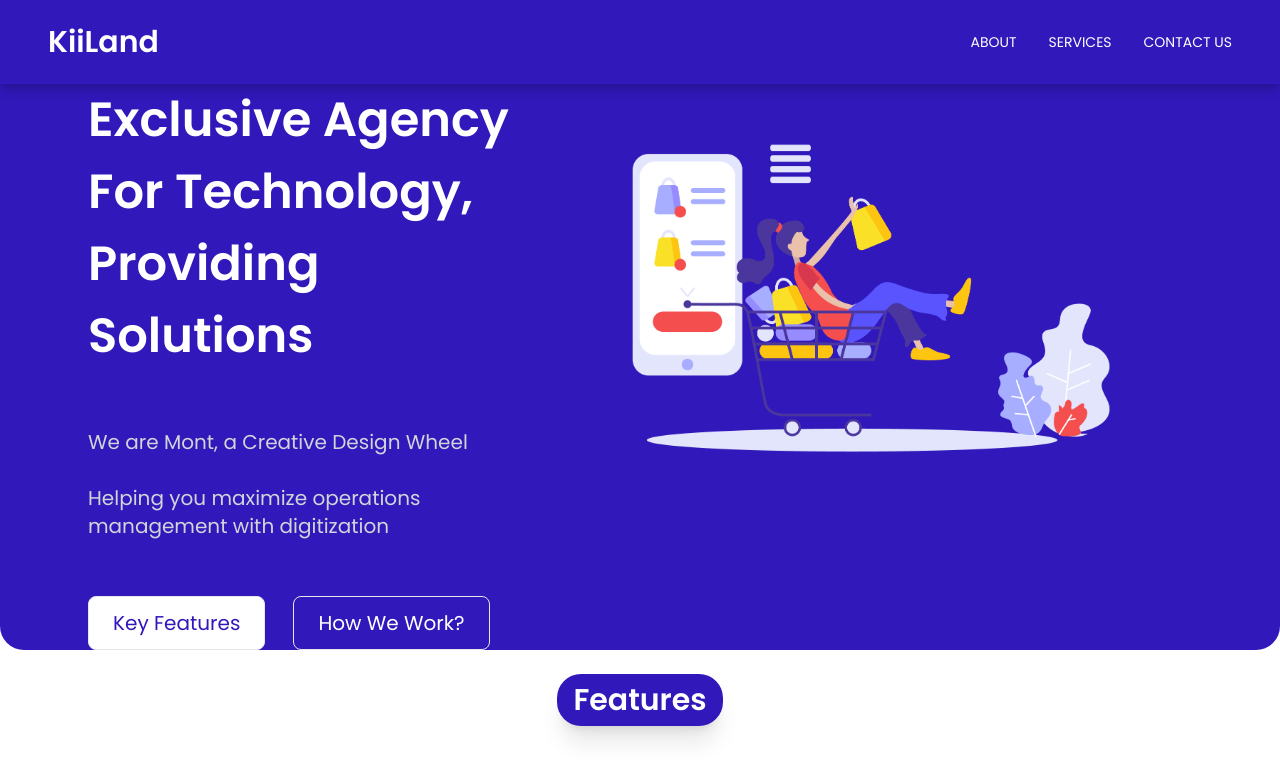
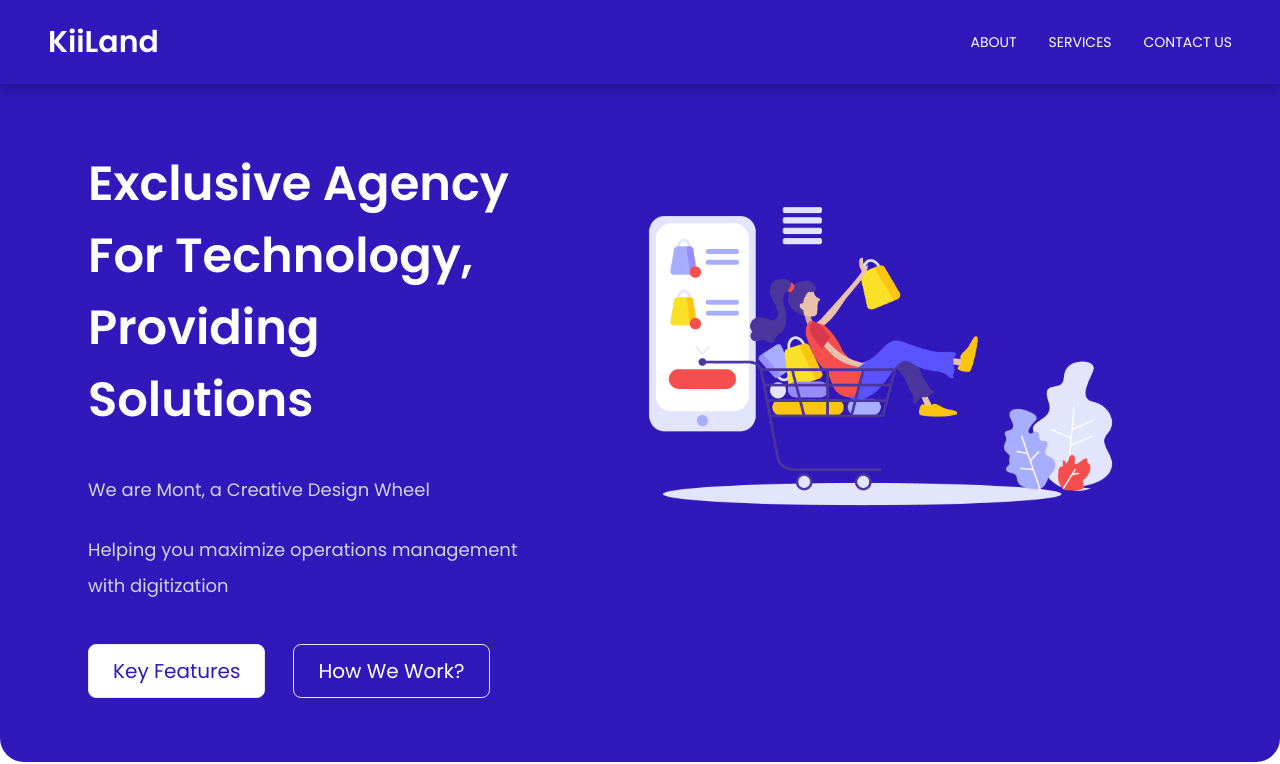
Before and after one commit to bravo-stack/Tailwind-Landing-Page, a React (Create React App) app: page / in a window 1280 px wide. Shown: the top 764 px of the page. Built offline with nearby package versions, Linux system fonts and the light colour scheme; grey boxes are pictures that could not be loaded.

Commit message:
refactored it to be more responsive

```diff
--- a/src/components/Showcase.js
+++ b/src/components/Showcase.js
@@ -7,7 +7,10 @@ function Showcase() {
   return (
     <div className={`rounded-b-3xl border-none my-bg-blue`}>
       <Wrapper>
-         <div>
+         <div className='
+         py-12
+         lg:py-12
+         xl:py-16'>
             <div className='
             leading-tight
             md:leading-snug
@@ -15,22 +18,30 @@ function Showcase() {
             md:text-center
             text-center
             text-white
-            flex flex-col
-            gap-11 md:gap-16 lg:gap-0
+            flex
+            flex-col
+            gap-11
+            md:gap-16
+            lg:gap-8
             lg:flex-row lg:content-between
             justify-items-start '
             style={{
               width: "auto",
-              minHeight: "45vh",
+              height: "max-content",
             }}>
-            <div className='flex flex-col gap-5 xl:gap-14 lg:gap-8'>
+            <div className='
+            flex
+            flex-col
+            gap-5
+            xl:gap-10
+            lg:gap-8'>
               <div className='leading-normal xl:leading-normal lg:leading-normal md:leading-normal text-2xl font-bold xl:text-5xl lg:text-3xl md:text-3xl'>
                 Exclusive Agency For <br className='lg:hidden' />Technology, Providing Solutions
               </div>
-              <div className='text-sm xl:text-xl md:text-base text-gray-300 font-light xl:my-0 lg:my-2 md:my-5 my-4'>
+              <div className='text-sm xl:text-lg md:text-base text-gray-300 font-light xl:my-0 lg:my-2 md:my-5 my-4'>
                 We are Mont, a Creative Design Wheel
                 <span className='my-4 block xl:my-7'></span>
-                Helping you maximize operations management with digitization
+                <span className='lg:leading-normal xl:leading-loose'>Helping you maximize operations management with digitization</span>
               </div>
               <div className=" flex md:flex-row lg:flex-row gap-4 content-between m-auto lg:m-0 md:gap-6 lg:gap-7">
                 <Button
```
